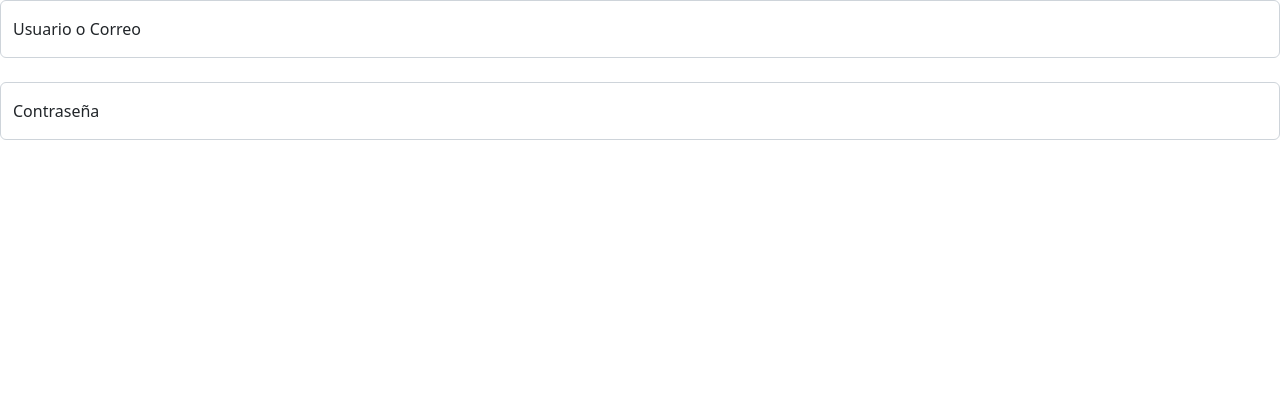
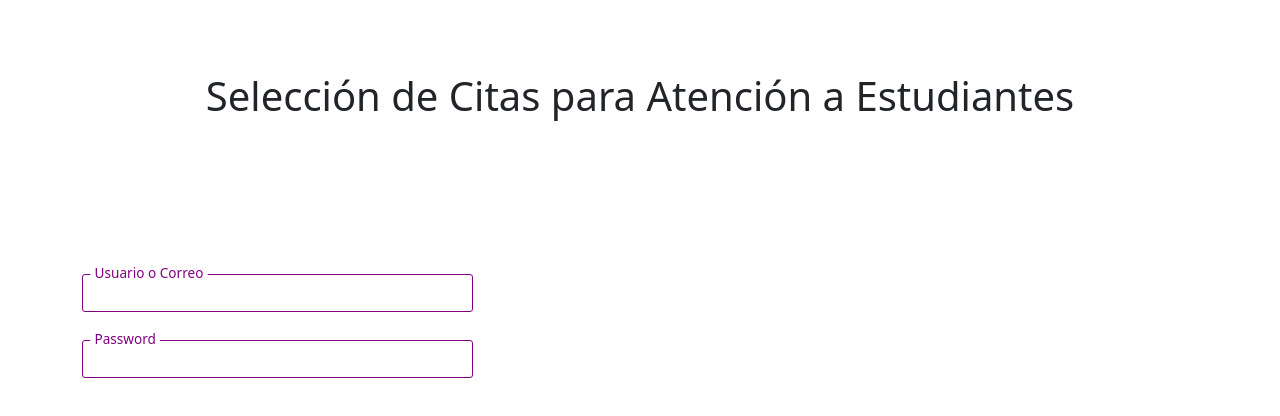
Before and after one commit to alejandraSMT/Proyecto-PW-G05, a React (Create React App) app: page / in a window 1280 px wide. Shown: the top 416 px of the page. Built offline with nearby package versions, Linux system fonts and the light colour scheme.

Commit message:
Estilo input terminado

```diff
--- a/src/pages/login/components/login_field.js
+++ b/src/pages/login/components/login_field.js
@@ -1,24 +1,34 @@
+import { useState } from "react";
+import "../login.css";
+
 import { FloatingLabel } from 'react-bootstrap';
 import Form from 'react-bootstrap/Form';
-import "../login.css";
+import { FormControl } from "react-bootstrap";
+import Container from 'react-bootstrap/Container';
+import Row from 'react-bootstrap/Row';
+import Col from 'react-bootstrap/Col';
+
 
 function LogInField(){
     return(
-        <Form>
-            <Form.Group controlId = 'user-email_input'>
-                <FloatingLabel label = "Usuario o Correo">
-                    <Form.Control type = "text" placeholder = 'Usuario o Correo'>
+        <Container>
+            <br></br>
+            <Row>
+                <Form.Group>
+                    <Form.Label>Usuario o Correo
+                    </Form.Label>
+                    <Form.Control type = "text">
                     </Form.Control>
-                </FloatingLabel>
-            </Form.Group>
-            <br></br>
-            <Form.Group controlId = 'password_input'>
-                <FloatingLabel label = "Contraseña">
-                    <Form.Control type = "password" placeholder = 'Contraseña'>
-                    </Form.Control>
-                </FloatingLabel>
-            </Form.Group>
-        </Form>
+                </Form.Group>
+            </Row>
+            <Row>
+                <Form.Group>
+                    <Form.Label id = 'password'>Password
+                    </Form.Label>
+                    <Form.Control type="password"></Form.Control>
+                </Form.Group>
+            </Row>
+        </Container>
     );
 }
 
--- a/src/pages/login/login.css
+++ b/src/pages/login/login.css
@@ -1,9 +1,44 @@
-.form-control:focus + .form-label{
-    color: red;
+@import "bootstrap/dist/css/bootstrap.min.css";
+
+.mainBody {
+    height: 200px;
+    justify-content: center;
+    align-items: center;
+    display: flex;
 }
 
-input:focus + label {
-    top: -18px;
-    scale: 1.05;
+/* Quita la sombra cuando le das click*/
+.form-control:focus {
+    box-shadow: none;
+    border-color: purple;
+}
+
+/* Atributos del recuadro de texto */
+.form-control {
+    border-color: purple;
+    border-radius: 3px;
     color: purple;
+    width: 35%;
+    max-width: 40%;
 }
+
+/* Atributos del texto (label) en el borde superior */
+.form-label {
+    background-color: white;
+    padding-left: 5px;
+    padding-right: 5px;
+    transform: translateY(15px) translateX(-2px) scale(0.85);
+    user-select: none;
+    color: purple;
+    line-height: 1rem;
+}
+
+#password {
+    background-color: white;
+    padding-left: 5px;
+    padding-right: 5px;
+    transform: translateY(15px) translateX(2px) scale(0.85);
+    user-select: none;
+    color: purple;
+    line-height: 1rem;
+}
--- a/src/pages/login/login.js
+++ b/src/pages/login/login.js
@@ -1,9 +1,20 @@
 import "bootstrap/dist/css/bootstrap.min.css";
+import "./login.css"
 import LogInField from './components/login_field.js';
 
 function LogIn(){
     return (
-        <LogInField />
+        <div>
+            <div class = "mainBody">
+                <h1>Selección de Citas para Atención a Estudiantes</h1>
+            </div>
+            <div class = "mainBody">
+                <LogInField />
+            </div>
+
+
+        </div>
+
     );
 }
 
```
